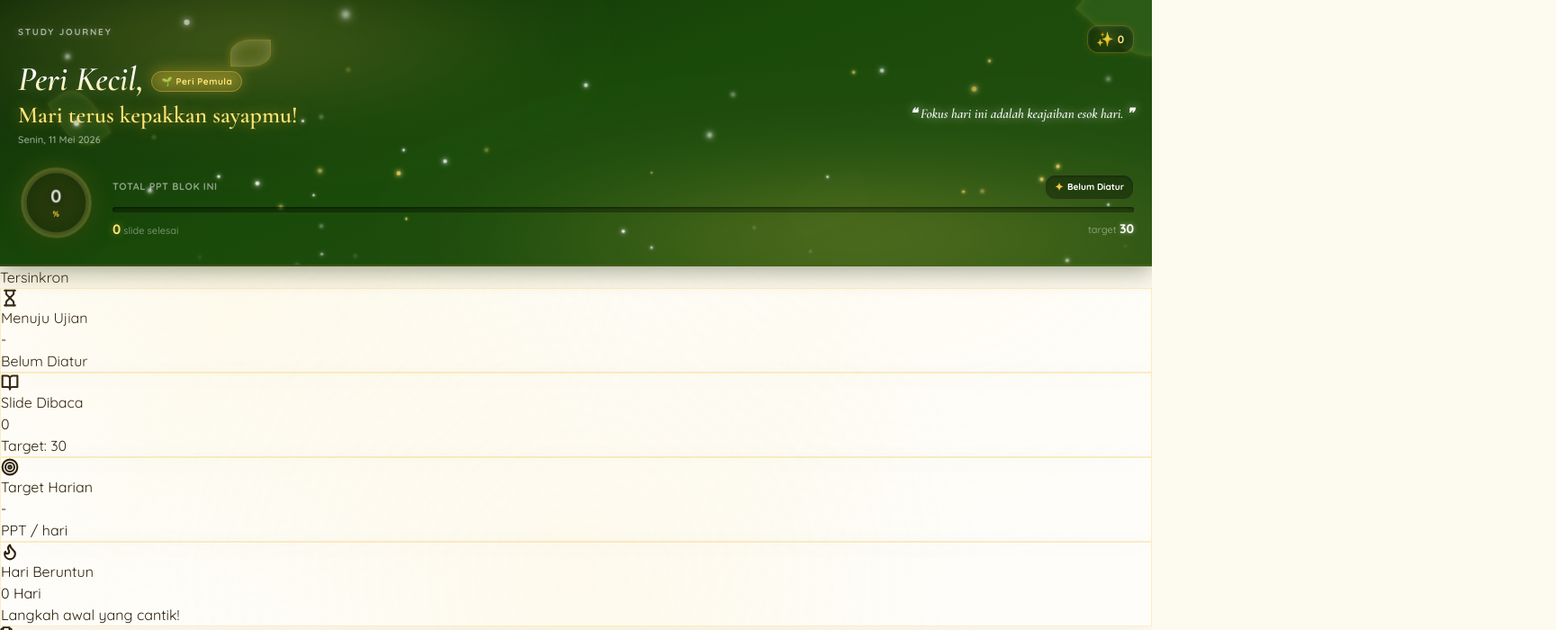
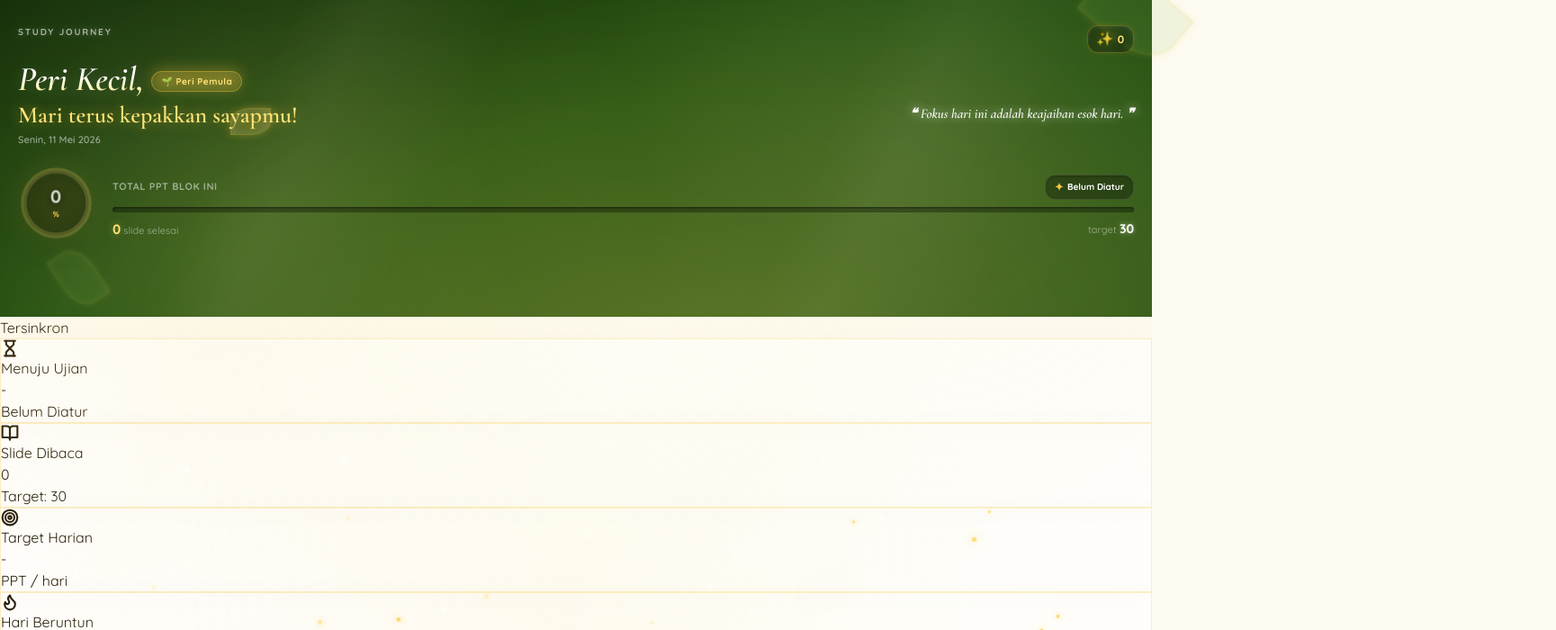
Before and after one commit to njbmaliangkay30/RevalinaStudyJournal, a React (Vite) app: page / in a window 1280 px wide. Shown: the top 700 px of the page at 90% size, 1729 px wide, since content can reach past the window. Built offline with nearby package versions, Linux system fonts and the light colour scheme; a web font is replaced by a local one.

Commit message:
Update Header.tsx

```diff
--- a/src/components/layout/Header.tsx
+++ b/src/components/layout/Header.tsx
@@ -99,25 +99,20 @@ export const Header: React.FC = () => {
   }, []);
 
   return (
-    <div className="header"
+    <div className="header relative z-10 overflow-hidden"
       style={{
         background: getThemeBg(),
-        padding: '28px 20px 22px',
-        position: 'relative',
-        overflow: 'hidden',
-        zIndex: 10,
-        borderBottom: `2px solid ${getBorderTheme()}`,
-        boxShadow: '0 4px 25px rgba(10, 30, 5, 0.4)'
+        // PENTING: Tambahkan pb-20 (padding bawah yang dalam) agar menyatu dengan layar
+        padding: '28px 20px 80px',
+        // HAPUS borderRadius kaku dan borderBottom di sini!
       }}
     >
-      {/* 🌟 1. NAPAS HUTAN (Ambient Breathing Glow - 2 Sisi) */}
-
-      {/* Glow Kiri Atas */}
+      {/* 🌟 NAFAS HUTAN (Tinggal ditarik lebih lebar) */}
       <motion.div
         animate={{ opacity: [0.15, 0.35, 0.15], scale: [0.95, 1.1, 0.95] }}
         transition={{ duration: 7, repeat: Infinity, ease: "easeInOut" }}
         style={{
-          position: 'absolute', top: '-25%', left: '-15%', width: '70%', height: '80%',
+          position: 'absolute', top: '-25%', left: '-15%', width: '150%', height: '150%',
           background: `radial-gradient(ellipse at center, ${glowColor} 0%, transparent 60%)`,
           pointerEvents: 'none', mixBlendMode: 'screen', filter: 'blur(35px)', zIndex: 0
         }}
```
